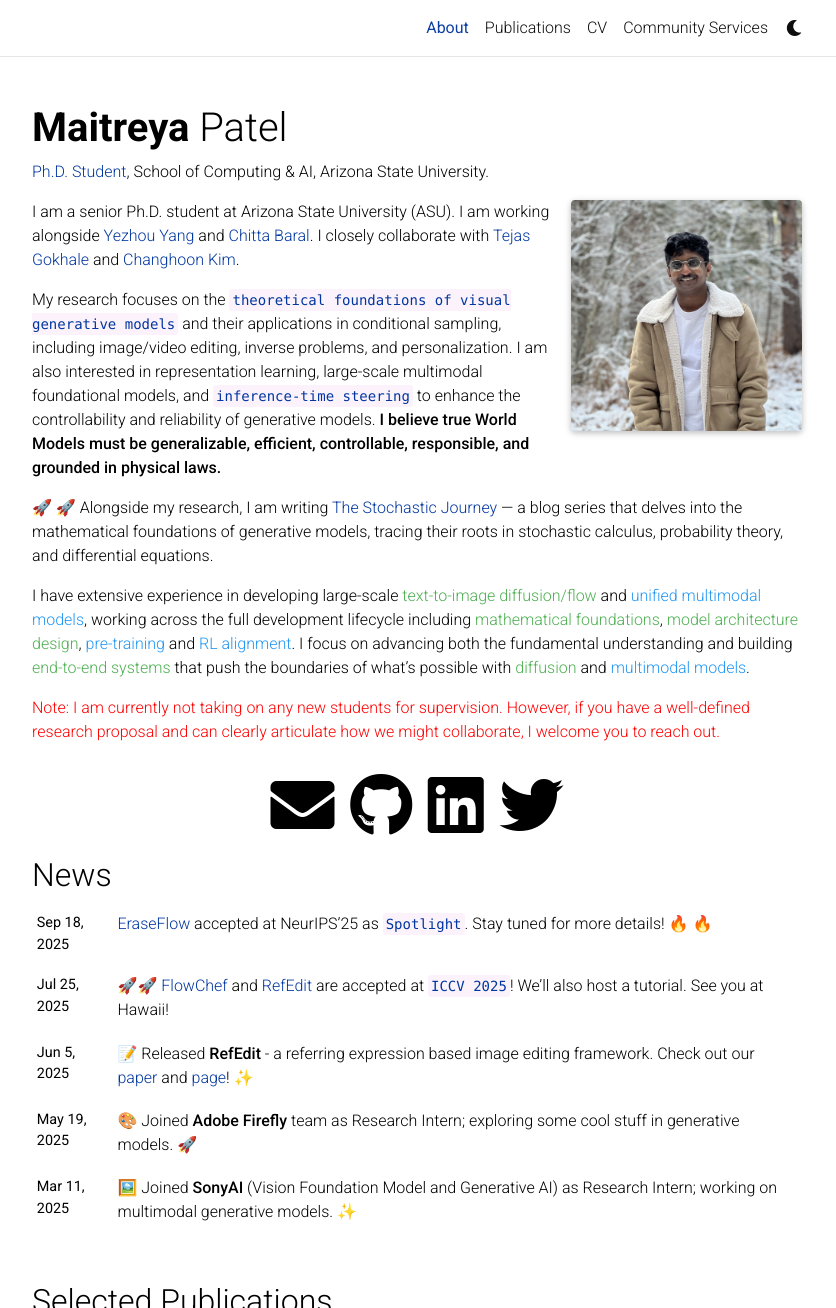
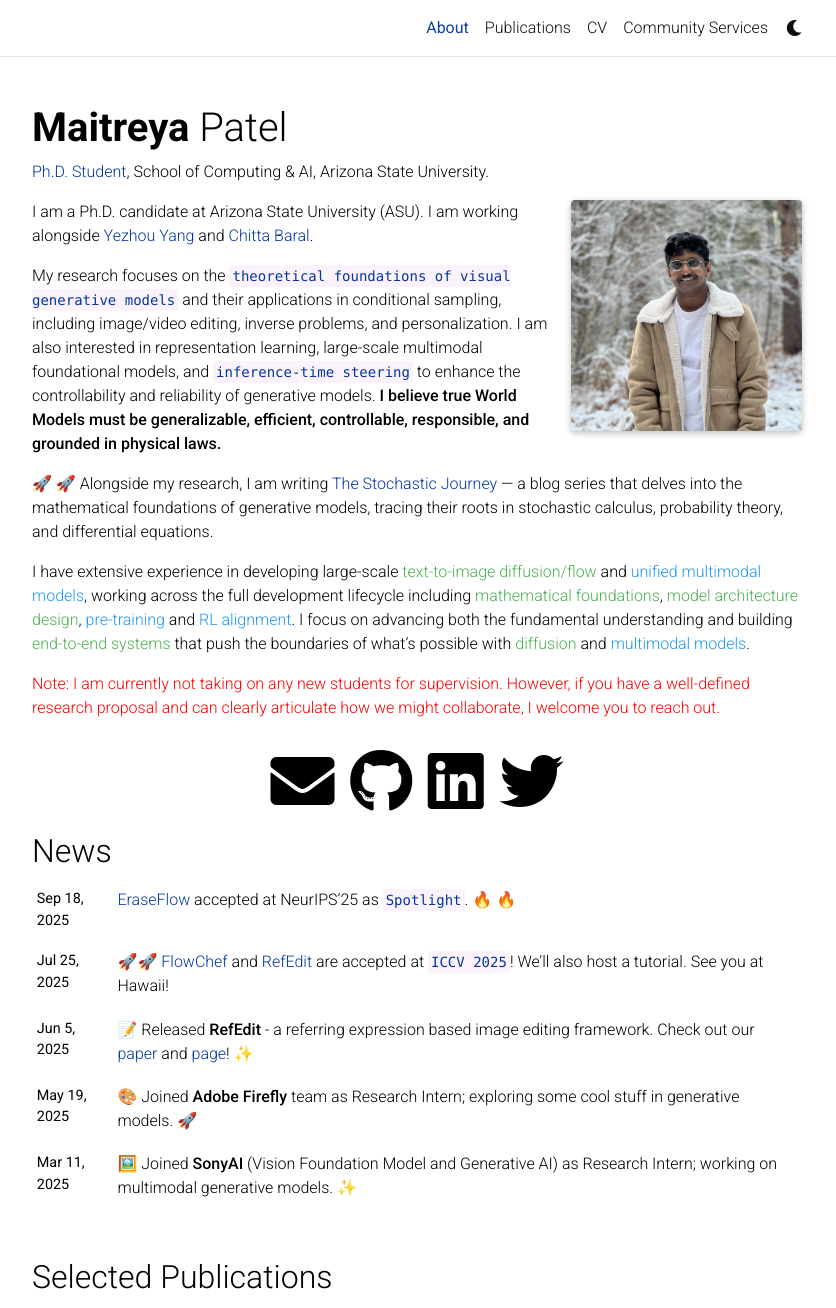
Before and after one commit to Maitreyapatel/maitreyapatel.github.io, a Jekyll site: the page built from _pages/about.md, in a window 1280 px wide and 1400 px high, cut to the strip 0-1308 px from the top of the window. Shown: the whole strip, without its empty margins (223-1059 px from the left). Built offline with Jekyll 4.4.1, drawn with Linux system fonts in a browser that asks for light colours; full-size pictures stand in for the smaller copies a plugin makes; emoji names are drawn with the system emoji font; comment, search, counter and statistics services are not loaded; a style sheet for code colours, icons or effects is not loaded.

Commit message:
minor changes

```diff
--- a/_pages/about.md
+++ b/_pages/about.md
@@ -15,7 +15,8 @@ selected_papers: true # includes a list of papers marked as "selected={true}"
 social: true  # includes social icons at the bottom of the page
 ---
 
-I am a senior Ph.D. student at Arizona State University (ASU). I am working alongside [Yezhou Yang](https://yezhouyang.engineering.asu.edu) and [Chitta Baral](https://cogintlab-asu.github.io/). I closely collaborate with [Tejas Gokhale](https://www.tejasgokhale.com) and [Changhoon Kim](https://sites.google.com/asu.edu/changhoonkim).
+I am a Ph.D. candidate at Arizona State University (ASU). I am working alongside [Yezhou Yang](https://yezhouyang.engineering.asu.edu) and [Chitta Baral](https://cogintlab-asu.github.io/).
+<!-- I closely collaborate with [Tejas Gokhale](https://www.tejasgokhale.com) and [Changhoon Kim](https://sites.google.com/asu.edu/changhoonkim). -->
 
 
 <!-- My research focuses on the `theoretical foundations of visual generative models` (e.g., diffusion and flow models) and their applications in conditional sampling, including personalization, inverse problems, and image/video editing. Additionally, I am interested in representation learning, the development of large-scale multimodal foundational models, and `inference-time steering/guiding` generative models dynamically at inference to improve controllability and reliability. **I firmly believe that true World Models must be generalizable, efficient, controllable, responsible, and grounded in physical laws.** -->
```
Also changed, not shown: _news/announcement_29.md (+1 -1 lines).
